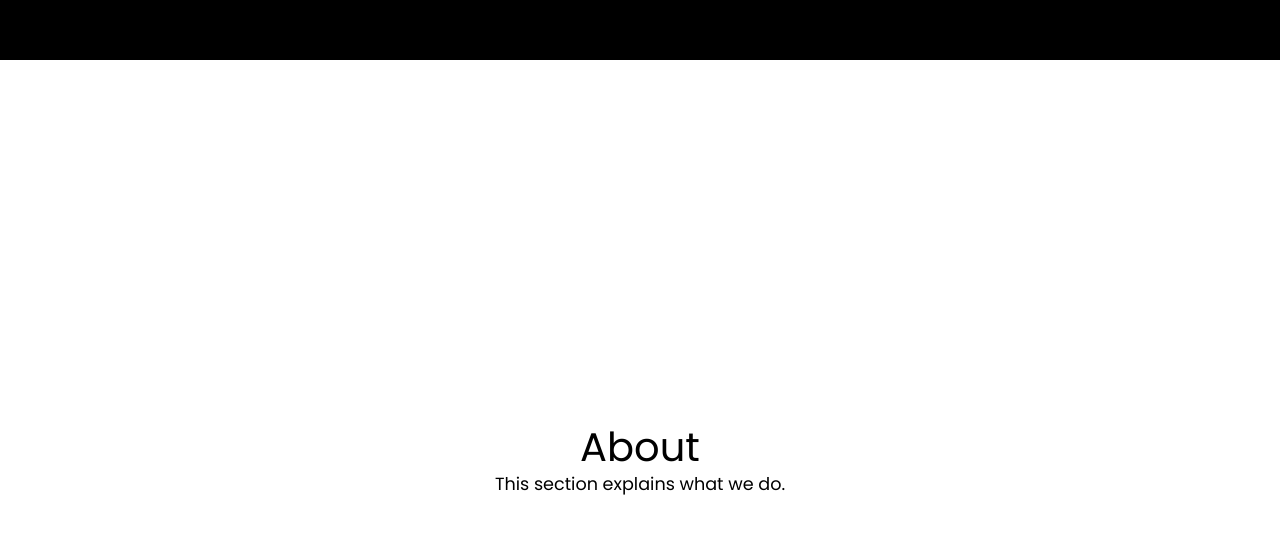
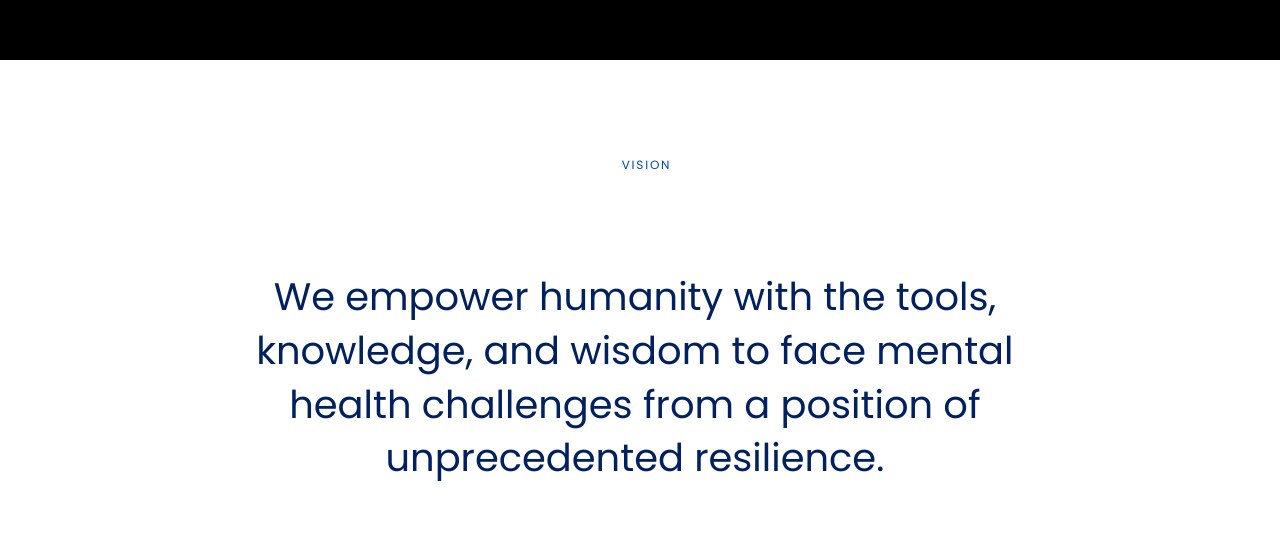
Before and after one commit to minahil-qureshi409/react-project, a React (Vite) app in the folder amaterasu-clone/: page / in a window 1280 px wide. Shown: the part 1036-1570 px from the top of the page. Built offline with nearby package versions, Linux system fonts and the light colour scheme.

Commit message:
28/07/2025 home

```diff
--- a/amaterasu-clone/src/pages/Main.jsx
+++ b/amaterasu-clone/src/pages/Main.jsx
@@ -2,7 +2,7 @@
 import React from 'react';
 import Hero from '../sections/Hero';
 import Features from '../sections/Features';
-import About from '../sections/About';
+import Vision from '../sections/Vision';
 // // import Services from '../sections/Services';
 // // import Contact from '../sections/Contact';
 // import ShaderBackground from '../components/ShaderBackground';
@@ -18,7 +18,7 @@ const Main = () => {
       {/* Main sections */}
 
       <Hero />
-      <About />
+      <Vision />
         {/* <Sound /> */}
       {/* <Features /> */}
       {/* <Contact /> */}
--- /dev/null
+++ b/amaterasu-clone/src/sections/Vision.jsx
@@ -0,0 +1,45 @@
+import React, { useRef } from "react";
+import { motion, useInView } from "framer-motion";
+import "../styles/vision.scss";
+
+const Vision = () => {
+    const ref = useRef(null);
+    const isInView = useInView(ref, { margin: "-10% 0px", once: true });
+
+    const text =
+        "We empower humanity with the tools, knowledge, and wisdom to face mental health challenges from a position of unprecedented resilience.";
+
+    const words = text.split(" ");
+
+    return (
+        <section className="vision-wrapper">
+            <span className="vision-label p-5 mt-5">
+                <span className="vision-dot"></span> VISION
+            </span>
+
+            <h2 className="vision-section-text pt-5" ref={ref}>
+                {words.map((word, i) => (
+                    <motion.span
+                        key={i}
+                        className="word"
+                        initial={{ filter: "blur(8px)", opacity: 0 }}
+                        animate={
+                            isInView
+                                ? { filter: "blur(0px)", opacity: 1 }
+                                : { filter: "blur(8px)", opacity: 0 }
+                        }
+                        transition={{
+                            duration: 0.6,
+                            ease: "easeOut",
+                            delay: i * 0.05, // 👈 stagger delay per word
+                        }}
+                    >
+                        {word}&nbsp;
+                    </motion.span>
+                ))}
+            </h2>
+        </section>
+    );
+};
+
+export default Vision;
--- /dev/null
+++ b/amaterasu-clone/src/styles/vision.scss
@@ -0,0 +1,78 @@
+.vision-wrapper {
+  position: relative;
+  background: #fff;
+  color: #002060; // dark blue
+  min-height: 100vh;
+  padding: 8rem 2rem 6rem;
+  display: flex;
+  flex-direction: column;
+  align-items: center;
+  text-align: center;
+  overflow: hidden;
+}
+
+.vision-label {
+  font-size: 0.75rem;
+  letter-spacing: 0.15em;
+  text-transform: uppercase;
+  color: #0046c0;
+  margin-bottom: 7rem;
+  display: flex;
+  align-items: center;
+  justify-content: center;
+  gap: 0.5rem; // spacing between dot and text
+}
+
+/* ✅ the blinking dot */
+.vision-dot {
+  display: inline-block;
+  width: 5px;
+  height: 5px;
+  border-radius: 50%;
+  background-color: #4ac6ff; /* light blue */
+  animation: blink 4s infinite ease-in-out;
+}
+
+@keyframes blink {
+  0%, 20% {
+    opacity: 1;
+    transform: scale(1);
+  }
+  50% {
+    opacity: 0;
+    transform: scale(0);
+  }
+  80%, 100% {
+    opacity: 1;
+    transform: scale(1);
+  }
+}
+
+.vision-section-text {
+  font-size: clamp(1.5rem, 3vw, 2.5rem);
+  font-weight: 400;
+  line-height: 1.4;
+  max-width: 900px;
+  margin: 0 auto;
+  display: flex;
+  flex-wrap: wrap;
+  justify-content: center;
+}
+
+.word {
+  display: inline-block;
+  white-space: pre;
+}
+
+.vision-circle {
+  position: absolute;
+  bottom: -200px;
+  left: 50%;
+  transform: translateX(-50%);
+  width: 1200px;
+  height: 1200px;
+  background: radial-gradient(circle at center, #0070c0, #003a80);
+  border-radius: 50%;
+  z-index: 0;
+  opacity: 0.15;
+}
```
